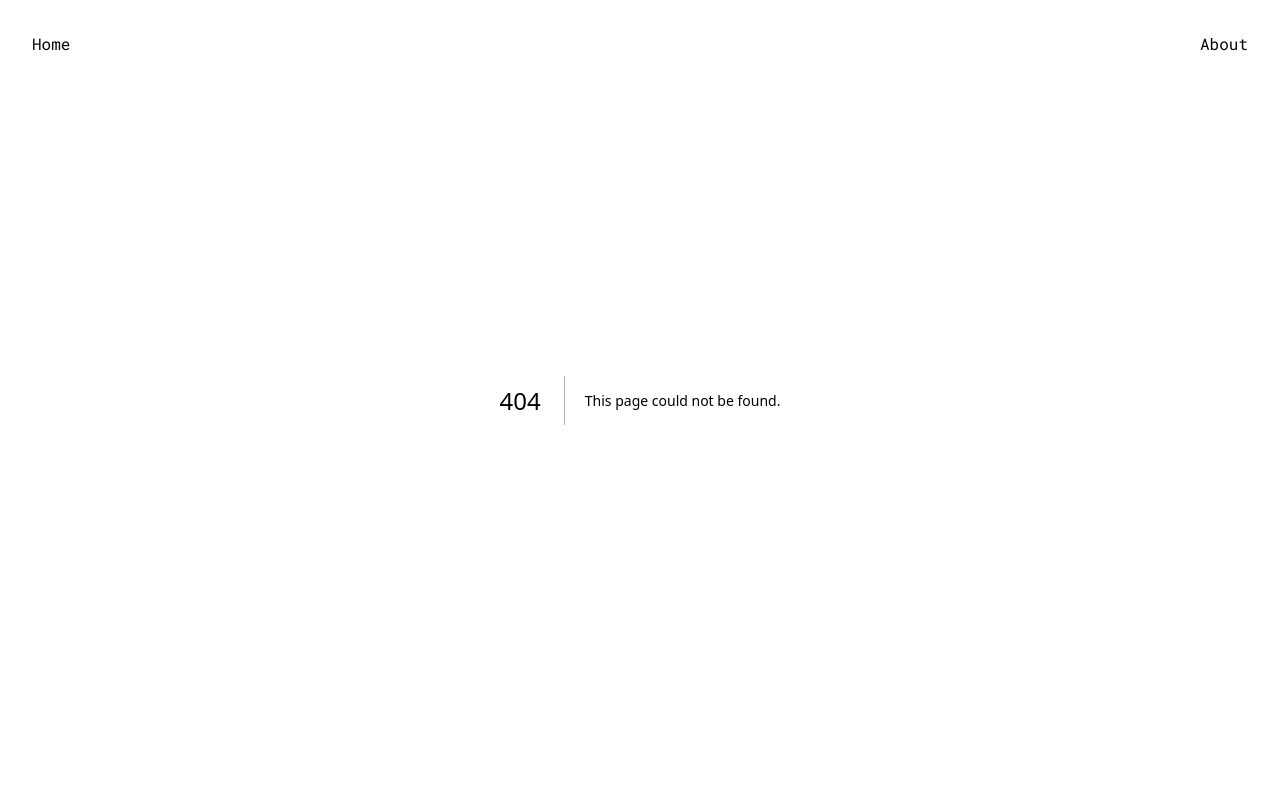
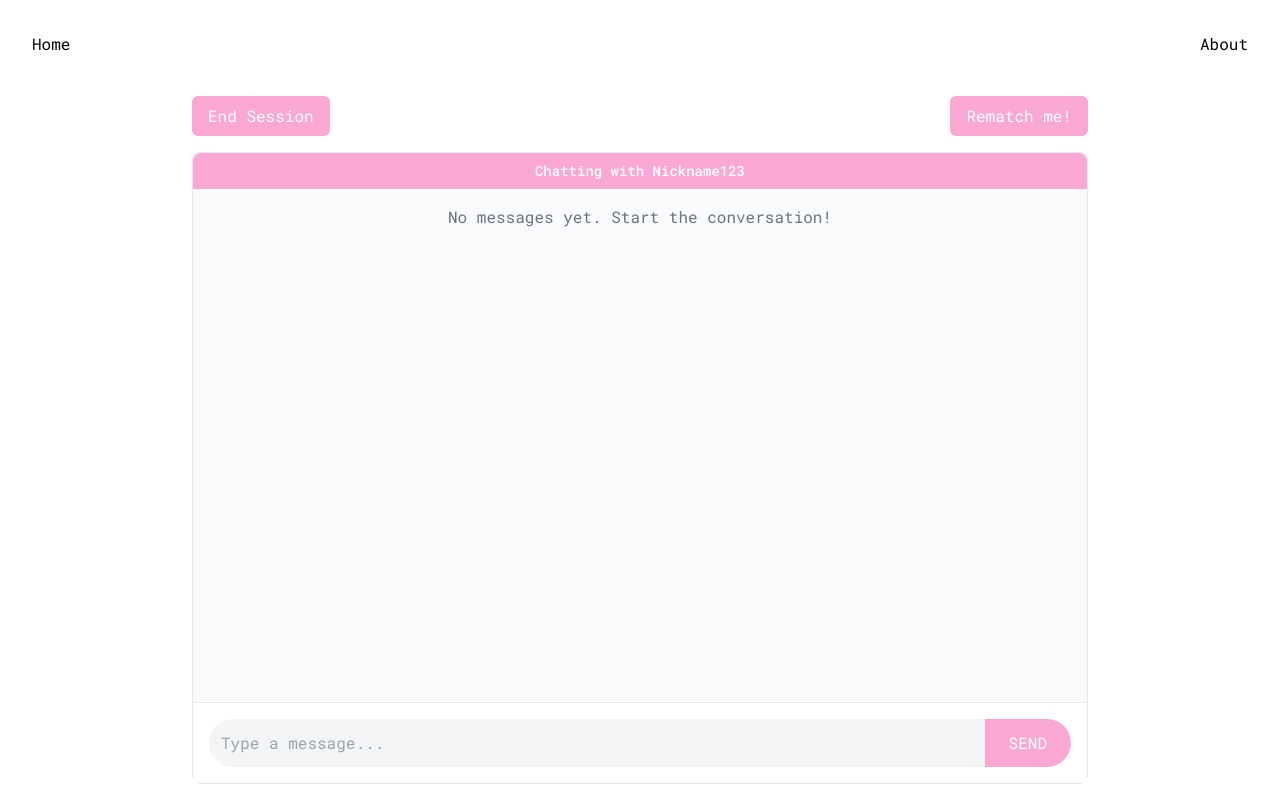
Before and after one commit to danayim03/Perspective, a Next.js app: page /chat in a window 1280 px wide. Before the commit this address had no page. Built offline with nearby package versions, Linux system fonts and the light colour scheme.

Commit message:
Added chat page.

```diff
--- /dev/null
+++ b/app/chat/page.tsx
@@ -0,0 +1,139 @@
+"use client";
+
+import { useState } from "react";
+import { useRouter } from "next/navigation";
+
+interface Message {
+    sender: string;
+    text: string;
+}
+
+export default function ChatPage() {
+    const [messages, setMessages] = useState<Message[]>([]);
+    const [inputText, setInputText] = useState<string>("");
+    const router = useRouter();
+
+    // Hardcoded opponent's nickname for demonstration
+    const opponentNickname = "Nickname123";
+
+    const handleSend = () => {
+        if (inputText.trim()) {
+            // Add the new message to the chat
+            setMessages((prevMessages) => [
+                ...prevMessages,
+                { sender: "You", text: inputText },
+            ]);
+            setInputText(""); // Clear the input field
+        }
+    };
+
+    const handleKeyPress = (e: React.KeyboardEvent<HTMLInputElement>) => {
+        if (e.key === "Enter") {
+            handleSend();
+        }
+    };
+
+    const handleEndSession = () => {
+        setMessages([]);
+        alert("Chat session ended.");
+        router.push("/"); // Redirect to the home page
+    };
+
+    const handleRematch = () => {
+        setMessages([]);
+        alert("Looking for a new match...");
+    };
+
+    return (
+        <main className="font-roboto flex flex-col items-center justify-center h-screen p-4 bg-white">
+            {/* Header Buttons */}
+            <div className="w-full max-w-4xl flex justify-between mb-4 mt-20">
+                <button
+                    onClick={handleEndSession}
+                    className="bg-pink-300 text-white py-2 px-4 rounded-md hover:bg-pink-400"
+                >
+                    End Session
+                </button>
+                <button
+                    onClick={handleRematch}
+                    className="bg-pink-300 text-white py-2 px-4 rounded-md hover:bg-pink-400"
+                >
+                    Rematch me!
+                </button>
+            </div>
+
+            {/* Chat Box */}
+            <div className="w-full max-w-4xl h-[85%] border rounded-lg bg-gray-50 flex flex-col">
+                {/* Chat Header */}
+                <div className="text-center py-2 bg-pink-300 text-white text-sm font-medium rounded-t-lg">
+                    Chatting with {opponentNickname}
+                </div>
+
+                {/* Chat Messages */}
+                <div className="flex-1 overflow-y-auto p-4">
+                    {messages.length > 0 ? (
+                        messages.map((message, index) => (
+                            <div
+                                key={index}
+                                className={`flex ${
+                                    message.sender === "You"
+                                        ? "justify-end"
+                                        : "justify-start"
+                                } mb-4`}
+                            >
+                                <div
+                                    className={`relative max-w-xs px-4 py-2 ${
+                                        message.sender === "You"
+                                            ? "bg-pink-300 text-white"
+                                            : "bg-gray-200 text-black"
+                                    }`}
+                                    style={{
+                                        borderRadius:
+                                            message.sender === "You"
+                                                ? "18px 18px 0 18px"
+                                                : "18px 18px 18px 0",
+                                    }}
+                                >
+                                    <span className="block text-xs font-semibold mb-1">
+                                        {message.sender}
+                                    </span>
+                                    <span className="block">{message.text}</span>
+                                    {/* Arrow */}
+                                    <div
+                                        className={`absolute top-1/2 ${
+                                            message.sender === "You"
+                                                ? "right-[-10px] border-t-[10px] border-l-[10px] border-t-transparent border-b-transparent border-l-pink-300"
+                                                : "left-[-10px] border-t-[10px] border-r-[10px] border-t-transparent border-b-transparent border-r-gray-200"
+                                        }`}
+                                    ></div>
+                                </div>
+                            </div>
+                        ))
+                    ) : (
+                        <div className="text-center text-gray-500">
+                            No messages yet. Start the conversation!
+                        </div>
+                    )}
+                </div>
+
+                {/* Input Field */}
+                <div className="flex items-center p-4 border-t bg-white">
+                    <input
+                        type="text"
+                        value={inputText}
+                        onChange={(e) => setInputText(e.target.value)}
+                        onKeyDown={handleKeyPress}
+                        placeholder="Type a message..."
+                        className="flex-grow bg-gray-100 text-black p-3 rounded-l-full focus:outline-none "
+                    />
+                    <button
+                        onClick={handleSend}
+                        className="bg-pink-300 text-white py-3 px-6 rounded-r-full hover:bg-pink-400"
+                    >
+                        SEND
+                    </button>
+                </div>
+            </div>
+        </main>
+    );
+}
```
